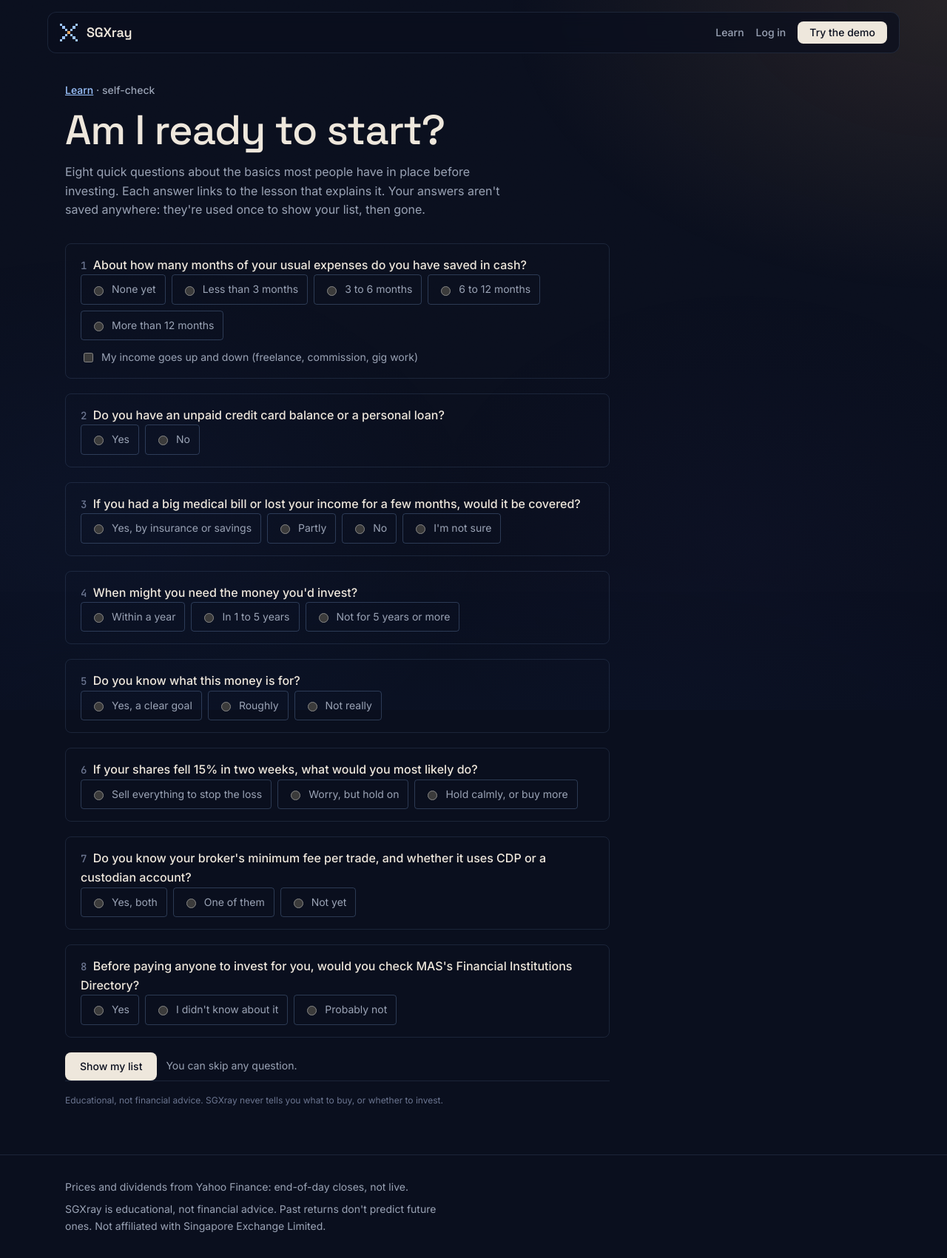
After one commit to DanielLimJunWei/SGXray, a Flask app: page /learn/ready in a window 1280 px wide. The commit adds this page. Shown: the whole page at 74% size. Run offline with Flask 3, Linux system fonts and the light colour scheme.

Commit message:
Am I ready to start? self-check: eight basics, linked to the lessons, with nothing saved

```diff
--- a/app.py
+++ b/app.py
@@ -41,6 +41,7 @@ import insights  # noqa: E402
 from importer import DEMO_EMAIL  # noqa: E402
 from income import by_year, forecast, portfolio_yield, yields  # noqa: E402
 import lessons  # noqa: E402
+import readiness  # noqa: E402
 import lookup  # noqa: E402
 import mailer  # noqa: E402
 from performance import compare, per_stock  # noqa: E402
@@ -120,7 +121,21 @@ def create_app(db_path=None):
         if g.get("user"):
             db.mark_lesson_read(get_db(), g.user["id"], item.slug)
         nxt = lessons.next_lesson(item)
-        return redirect(url_for("lesson", slug=nxt.slug) if nxt else url_for("learn", finished=item.slug))
+        return redirect(url_for("lesson", slug=nxt.slug) if nxt else url_for("ready"))
+
+    @app.route("/learn/ready", methods=["GET", "POST"])
+    def ready():
+        """"Am I ready to start?" (w321). The answers are personal, so nothing is saved: they arrive in the
+        POST body (never the address, so not in history or server logs), the result is shown once, and they're
+        gone. No database write, no security-log event."""
+        conn = get_db()
+        demo_uid = lessons.demo_user_id(conn)
+        dip = lessons.biggest_dip(conn, demo_uid) if demo_uid else None     # the "a fall" question uses the demo's
+        fall = "%.0f%%" % (-dip["fall_pct"] * 100) if dip else "15%"
+        answers = readiness.answers_from(request.form) if request.method == "POST" else {}
+        return render_template("learn/ready.html", questions=readiness.QUESTIONS, fall=fall, dip=dip,
+                               result=readiness.check(answers) if request.method == "POST" else None,
+                               chosen=answers)
 
     @app.get("/portfolio")
     @login_required
@@ -709,7 +724,8 @@ def _security_headers(response):
     if request.endpoint in ("reset_link", "reset_password", "forgot"):
         response.headers["Referrer-Policy"] = "no-referrer"       # the reset link's secret is never passed on
     if request.endpoint in ("login", "signup", "account", "account_password", "forgot", "reset_link",
-                            "reset_password", "portfolio", "trades_page", "edit_trade", "delete_trade", "lookup_ticker"):
+                            "reset_password", "portfolio", "trades_page", "edit_trade", "delete_trade", "lookup_ticker",
+                            "ready"):
         response.headers["Cache-Control"] = "no-store"            # private pages aren't kept in the browser cache
     return response
 
--- a/static/css/site.css
+++ b/static/css/site.css
@@ -565,3 +565,39 @@ a.lesson-link:hover { color: var(--color-glow-soft); }
 .period-note { margin: var(--space-3) 0 0; font-size: var(--text-xs); color: var(--color-text-faint); }
 .demo-num.up { color: var(--color-up); }
 .demo-num.down { color: var(--color-down); }
+
+/* ---------- "Am I ready to start?" self-check (w321) ---------- */
+.ready .page-head, .ready-form, .ready-result, .ready .lesson-foot { max-width: 46rem; }
+.learn-ready { margin: 0; font-size: var(--text-sm); }
+.learn-ready .muted { margin-left: var(--space-1); }
+.ready-form { display: grid; gap: var(--space-5); }
+.ready-q { margin: 0; padding: var(--space-4) var(--space-5); border: 1px solid var(--color-line); border-radius: var(--radius-md); }
+.ready-q legend { float: left; width: 100%; padding: 0; color: var(--color-text); font-weight: 500; }   /* inside the box, not on its border */
+.ready-q legend + * { clear: both; }
+.ready-num { font: 500 var(--text-sm)/1 var(--font-mono); color: var(--color-text-faint); margin-right: var(--space-1); }
+.ready-options { display: flex; flex-wrap: wrap; gap: var(--space-2); margin-top: var(--space-3); }
+.ready-option { display: inline-flex; align-items: center; gap: var(--space-2); padding: var(--space-2) var(--space-3);
+  border: 1px solid var(--color-line-strong); border-radius: var(--radius-sm); cursor: pointer; font-size: var(--text-sm);
+  color: var(--color-text-muted); }
+.ready-option:hover { border-color: var(--color-glow-soft); }
+.ready-option:has(input:checked) { color: var(--color-text); border-color: var(--color-glow-soft); background: rgba(156, 196, 255, 0.08); }
+.ready-option input, .ready-extra input { accent-color: var(--color-glow-soft); }
+.ready-extra { display: flex; align-items: center; gap: var(--space-2); margin-top: var(--space-3); font-size: var(--text-sm);
+  color: var(--color-text-muted); cursor: pointer; }
+.ready-hint { margin: var(--space-2) 0 0; font-size: var(--text-xs); color: var(--color-text-faint); }
+.ready-note { font-size: var(--text-sm); align-self: center; }
+.ready-result { display: grid; gap: var(--space-4); margin-bottom: var(--space-8); padding: var(--space-6); scroll-margin-top: 7rem; }
+.ready-result:focus { outline: none; }
+.ready-result h2 { font-size: var(--text-xl); }
+.ready-count { font-family: var(--font-mono); }
+.ready-list { list-style: none; margin: 0; padding: 0; display: grid; }
+.ready-row { display: grid; grid-template-columns: 11rem 1fr; gap: var(--space-4); padding-block: var(--space-3);
+  border-top: 1px solid var(--color-line); }
+.ready-row p { margin: var(--space-1) 0 0; font-size: var(--text-sm); color: var(--color-text-muted); }
+.ready-answer { font-size: var(--text-sm); color: var(--color-text-faint); }
+.ready-state { font: 500 var(--text-xs)/1.6 var(--font-mono); }
+.ready-row.is-in-place .ready-state { color: var(--color-up); }
+.ready-row.is-first .ready-state { color: var(--color-caution); }
+.ready-row.is-skipped .ready-state { color: var(--color-text-faint); }
+.ready-end { margin: 0; font-size: var(--text-sm); color: var(--color-text-muted); }
+@media (max-width: 560px) { .ready-row { grid-template-columns: 1fr; gap: var(--space-1); } }
--- a/templates/learn/_lesson.html
+++ b/templates/learn/_lesson.html
@@ -39,7 +39,7 @@
 
   <form class="lesson-next" method="post" action="{{ url_for('lesson_done', slug=lesson.slug) }}" data-lesson-done="{{ lesson.slug }}">
     <input type="hidden" name="csrf" value="{{ csrf_token() }}">
-    <button class="btn btn-primary" type="submit">{% if next %}Done · next: {{ next.title }}{% else %}Done · back to all lessons{% endif %}</button>
+    <button class="btn btn-primary" type="submit">{% if next %}Done · next: {{ next.title }}{% else %}Done · next: Am I ready to start?{% endif %}</button>
     <a class="quiet-link" href="{{ url_for('learn') }}">All lessons</a>
   </form>
 
--- a/templates/learn/index.html
+++ b/templates/learn/index.html
@@ -7,6 +7,7 @@
     <p class="eyebrow">Learn</p>
     <h1>Before you invest</h1>
     <p class="muted">{{ lessons|length }} short lessons, each about four minutes, taught with the demo portfolio's real numbers. No account needed. Educational, not financial advice: SGXray never tells you what to buy.</p>
+    <p class="learn-ready"><a href="{{ url_for('ready') }}">Am I ready to start?</a> <span class="muted">Eight quick questions about the basics, with nothing saved.</span></p>
     <p class="learn-progress" data-progress-total="{{ lessons|length }}"><span data-progress-count>{{ read_count }}</span> of {{ lessons|length }} read{% if not current_user %} <span class="muted">· remembered in this browser. <a href="{{ url_for('signup') }}">Create an account</a> to keep it everywhere.</span>{% endif %}</p>
   </header>
 
--- /dev/null
+++ b/templates/learn/ready.html
@@ -0,0 +1,67 @@
+{#
+  "Am I ready to start?" (w321). A checklist, never a verdict: no "you're ready", no score or grade.
+  Nothing here is saved: the answers come in the POST body, are used once for the result, and are gone.
+#}
+{% extends "base.html" %}
+{% block title %}Am I ready to start? · Learn · SGXray{% endblock %}
+
+{% block content %}
+<div class="page wrap ready">
+  <header class="page-head">
+    <p class="eyebrow"><a href="{{ url_for('learn') }}">Learn</a> · self-check</p>
+    <h1>Am I ready to start?</h1>
+    <p class="muted">Eight quick questions about the basics most people have in place before investing. Each answer links to the lesson that explains it. Your answers aren't saved anywhere: they're used once to show your list, then gone.</p>
+  </header>
+
+  {% if result %}
+  <section class="panel ready-result" aria-labelledby="result-title" tabindex="-1" id="result">
+    <h2 id="result-title"><span class="ready-count">{{ result.in_place }} of {{ result.total }}</span> in place{% if result.skipped %} <span class="muted">· {{ result.skipped }} skipped</span>{% endif %}</h2>
+    <ul class="ready-list">
+      {% for r in result.rows %}
+      <li class="ready-row is-{{ r.state|replace(' ', '-') }}">
+        <span class="ready-state">{{ {"in place": "In place", "first": "Usually sorted first", "skipped": "Skipped"}[r.state] }}</span>
+        <div>
+          <b>{{ r.title }}</b>{% if r.answer %} <span class="ready-answer">· you said: {{ r.answer|lower }}</span>{% endif %}
+          <p>{{ r.why }}{% if r.state != "in place" %}
+            {% if r.lesson %} <a href="{{ url_for('lesson', slug=r.lesson) }}">Read "{{ r.lesson_title }}"</a>{% endif %}
+            {% if r.outside %} <a href="{{ r.outside }}" rel="noopener">MoneySense: basic financial planning</a>{% endif %}
+          {% endif %}</p>
+        </div>
+      </li>
+      {% endfor %}
+    </ul>
+    <p class="ready-end">These are the basics most people have before investing. They're not rules, and SGXray can't see your whole situation. Only you can decide when to start.</p>
+    <div class="learn-actions">
+      <a class="btn btn-ghost" href="{{ url_for('ready') }}">Start again</a>
+      <a class="btn btn-ghost" href="{{ url_for('learn') }}">All lessons</a>
+      <a class="btn btn-ghost" href="{{ url_for('demo') }}">Look at the demo</a>
+    </div>
+  </section>
+  {% endif %}
+
+  <form class="ready-form" method="post" action="{{ url_for('ready') }}#result" autocomplete="off">
+    <input type="hidden" name="csrf" value="{{ csrf_token() }}">
+    {% for q in questions %}
+    <fieldset class="ready-q">
+      <legend><span class="ready-num">{{ loop.index }}</span> {{ q.ask.format(fall=fall) }}</legend>
+      <div class="ready-options">
+        {% for value, label in q.options %}
+        <label class="ready-option"><input type="radio" name="{{ q.key }}" value="{{ value }}"{% if chosen.get(q.key) == value %} checked{% endif %}> {{ label }}</label>
+        {% endfor %}
+      </div>
+      {% if q.key == "fund" %}
+      <label class="ready-extra"><input type="checkbox" name="irregular" value="yes"{% if chosen.get("irregular") %} checked{% endif %}> My income goes up and down (freelance, commission, gig work)</label>
+      {% elif q.key == "fall" and dip %}
+      <p class="ready-hint">That's what the demo did between {{ dip.peak_day|longdate }} and {{ dip.low_day|longdate }}.</p>
+      {% endif %}
+    </fieldset>
+    {% endfor %}
+    <div class="learn-actions">
+      <button class="btn btn-primary" type="submit">{{ "Check again" if result else "Show my list" }}</button>
+      <span class="muted ready-note">You can skip any question.</span>
+    </div>
+  </form>
+
+  <p class="lesson-foot">Educational, not financial advice. SGXray never tells you what to buy, or whether to invest.</p>
+</div>
+{% endblock %}
```
Also changed, not shown: NOTES.md (+2 -0 lines), SECURITY.md (+1 -0 lines), src/readiness.py (added, +133 -0 lines), tests/test_learn.py (+2 -3 lines), tests/test_ready.py (added, +111 -0 lines).
